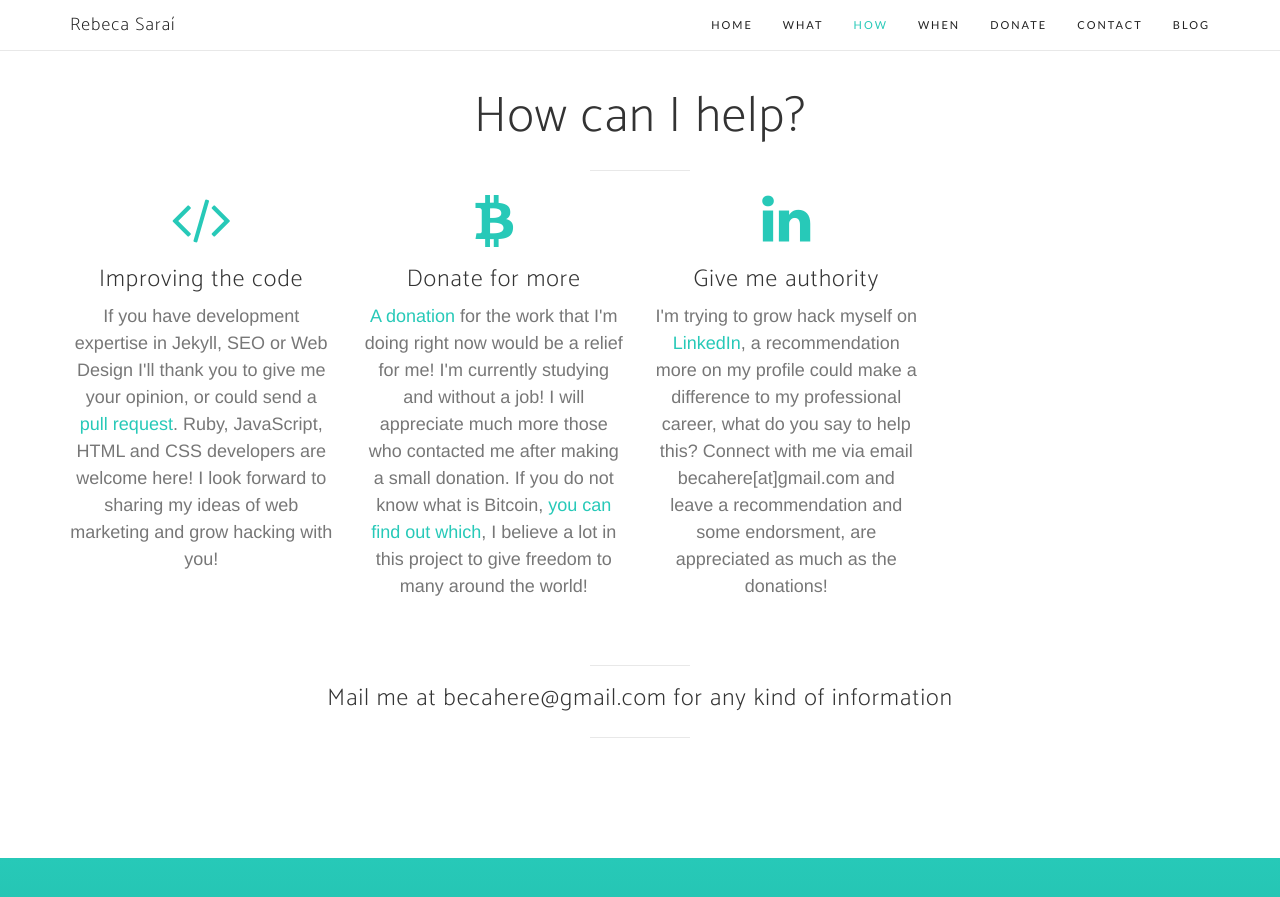
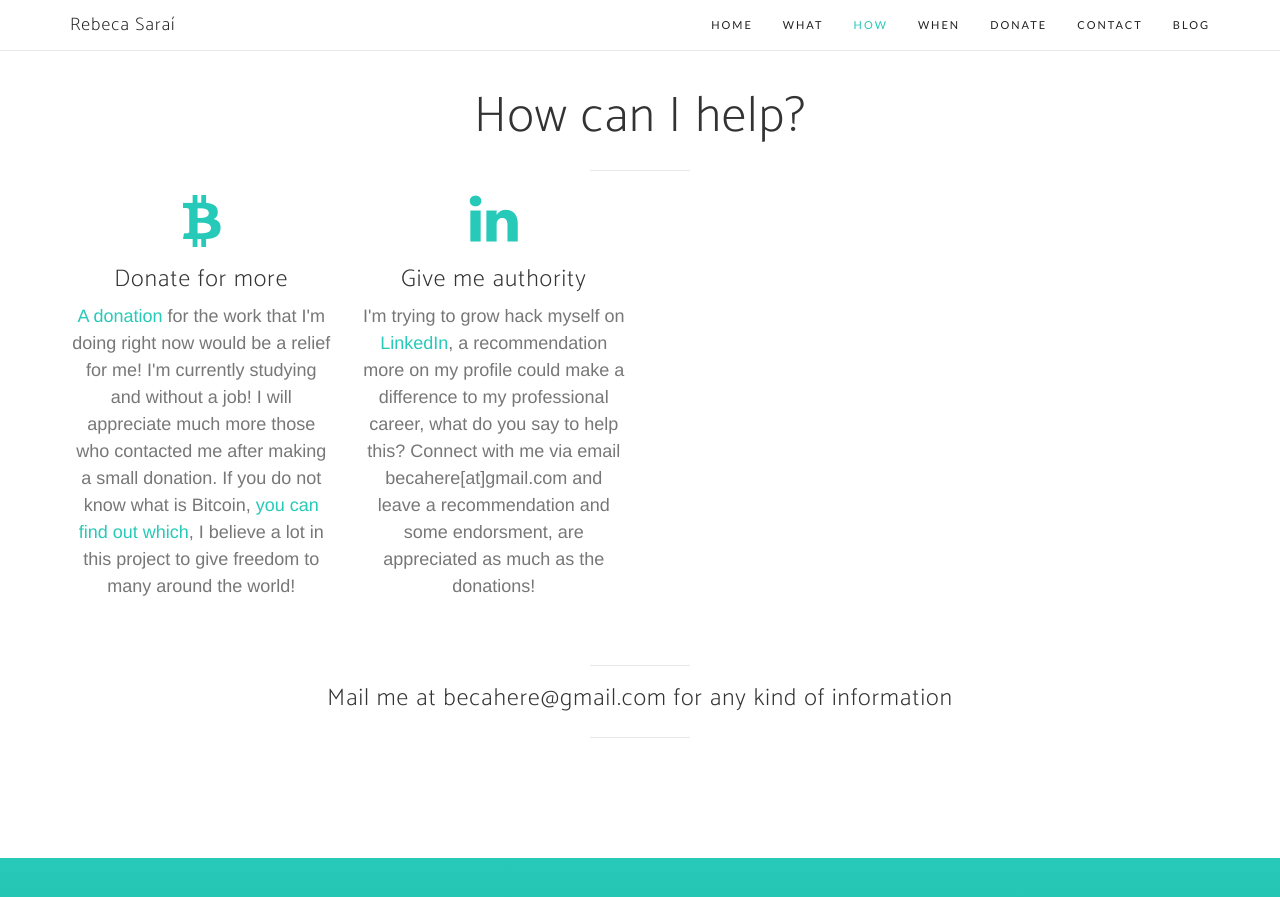
Before and after one commit to Rebecasarai/rebecasarai.github.io, a Jekyll site: the page built from funds.html, in a window 1280 px wide and 900 px high, scrolled down 1516 px. Shown: the top 897 px of the window. Built offline with Jekyll 4.4.1, drawn with Linux system fonts in a browser that asks for light colours; nearby versions of some CDN libraries; some web fonts are replaced.

Commit message:
Update feature-funds.html

```diff
--- a/_includes/feature-funds.html
+++ b/_includes/feature-funds.html
@@ -10,25 +10,25 @@
     </div>
     <div class="container">
         <div class="row">
-            <div class="col-lg-3 col-md-6 text-center">
+            <!--<div class="col-lg-3 col-md-6 text-center">
                 <div class="service-box">
                     <i class="fa fa-4x fa-code wow bounceIn text-primary"></i>
                     <h3>Improving the code</h3>
                     <p class="text-muted">If you have development expertise in Jekyll, SEO or Web Design I'll thank you to give me your opinion, or could send a <a target="_blank" href="https://github.com/rebecasarai/rebecasarai.github.io">pull request</a>. Ruby, JavaScript, HTML and CSS developers are welcome here! I look forward to sharing my ideas of web marketing and grow hacking with you!</p>
                 </div>
-            </div>
+            </div>-->
             <div class="col-lg-3 col-md-6 text-center">
                 <div class="service-box">
                     <i class="fa fa-4x fa-bitcoin wow bounceIn text-primary" data-wow-delay=".1s"></i>
                     <h3>Donate for more</h3>
-                    <p class="text-muted"><a class="page-scroll" href="#donate">A donation</a> for the work that I'm doing right now would be a relief for me! I'm currently studying and without a job! I will appreciate much more those who contacted me after making a small donation. If you do not know what is Bitcoin, <a target="_blank" href="http://www.coindesk.com/information/what-is-bitcoin/">you can find out which</a>, I believe a lot in this project to give freedom to many around the world!</p>
+                    <p class="text-muted" style="text-align:center;"><a class="page-scroll" href="#donate">A donation</a> for the work that I'm doing right now would be a relief for me! I'm currently studying and without a job! I will appreciate much more those who contacted me after making a small donation. If you do not know what is Bitcoin, <a target="_blank" href="http://www.coindesk.com/information/what-is-bitcoin/">you can find out which</a>, I believe a lot in this project to give freedom to many around the world!</p>
                 </div>
             </div>
             <div class="col-lg-3 col-md-6 text-center">
                 <div class="service-box">
                     <i class="fa fa-4x fa-linkedin wow bounceIn text-primary" data-wow-delay=".2s"></i>
                     <h3>Give me authority</h3>
-                    <p class="text-muted">I'm trying to grow hack myself on <a target="_blank" href="https://it.linkedin.com/in/rebeca-programming">LinkedIn</a>, a recommendation more on my profile could make a difference to my professional career, what do you say to help this? Connect with me via email becahere[at]gmail.com and leave a recommendation and some endorsment, are appreciated as much as the donations!</p>
+                    <p class="text-muted" style="text-align:center;">I'm trying to grow hack myself on <a target="_blank" href="https://it.linkedin.com/in/rebeca-programming">LinkedIn</a>, a recommendation more on my profile could make a difference to my professional career, what do you say to help this? Connect with me via email becahere[at]gmail.com and leave a recommendation and some endorsment, are appreciated as much as the donations!</p>
                 </div>
             </div>
             <!--<div class="col-lg-3 col-md-6 text-center">
```
